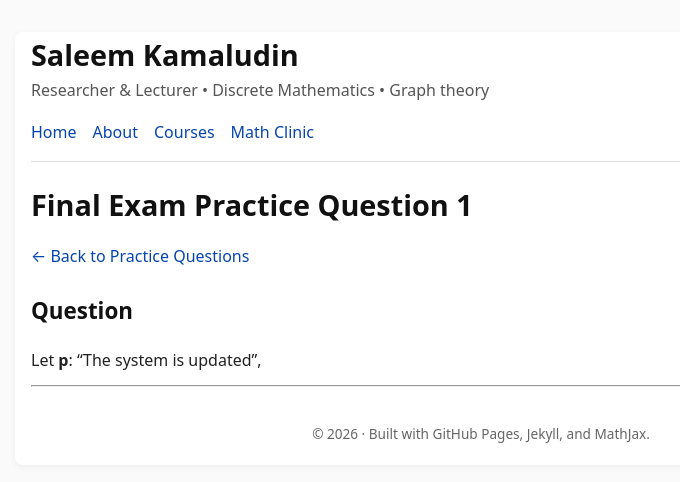
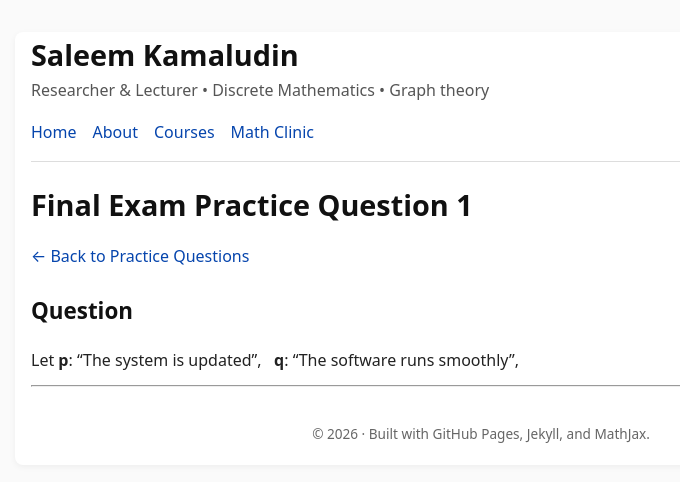
Before and after one commit to SaleemKamaludin/SaleemKamaludin.github.io, a Jekyll site: the page built from courses/comp1604/final-exam-practice/question-1.md, in a window 1280 px wide. Shown: the top 482 px of the page, without its empty margins (159-839 px from the left). Built offline with Jekyll 4.4.1, drawn with Linux system fonts in a browser that asks for light colours.

Commit message:
Update question-1.md

```diff
--- a/courses/comp1604/final-exam-practice/question-1.md
+++ b/courses/comp1604/final-exam-practice/question-1.md
@@ -13,3 +13,4 @@ title: Final Exam Practice Question 1
 
 <p>
 Let <strong>p</strong>: “The system is updated”, &nbsp;
+<strong>q</strong>: “The software runs smoothly”, &nbsp;
```
